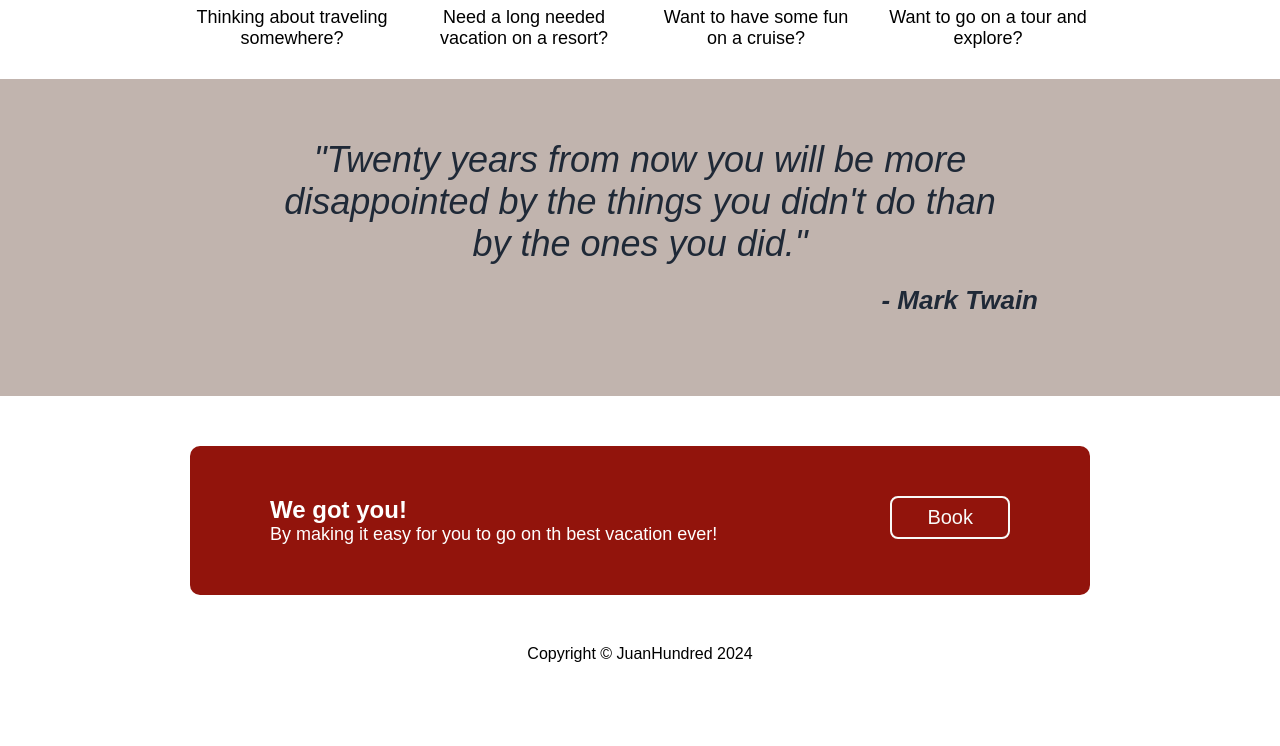
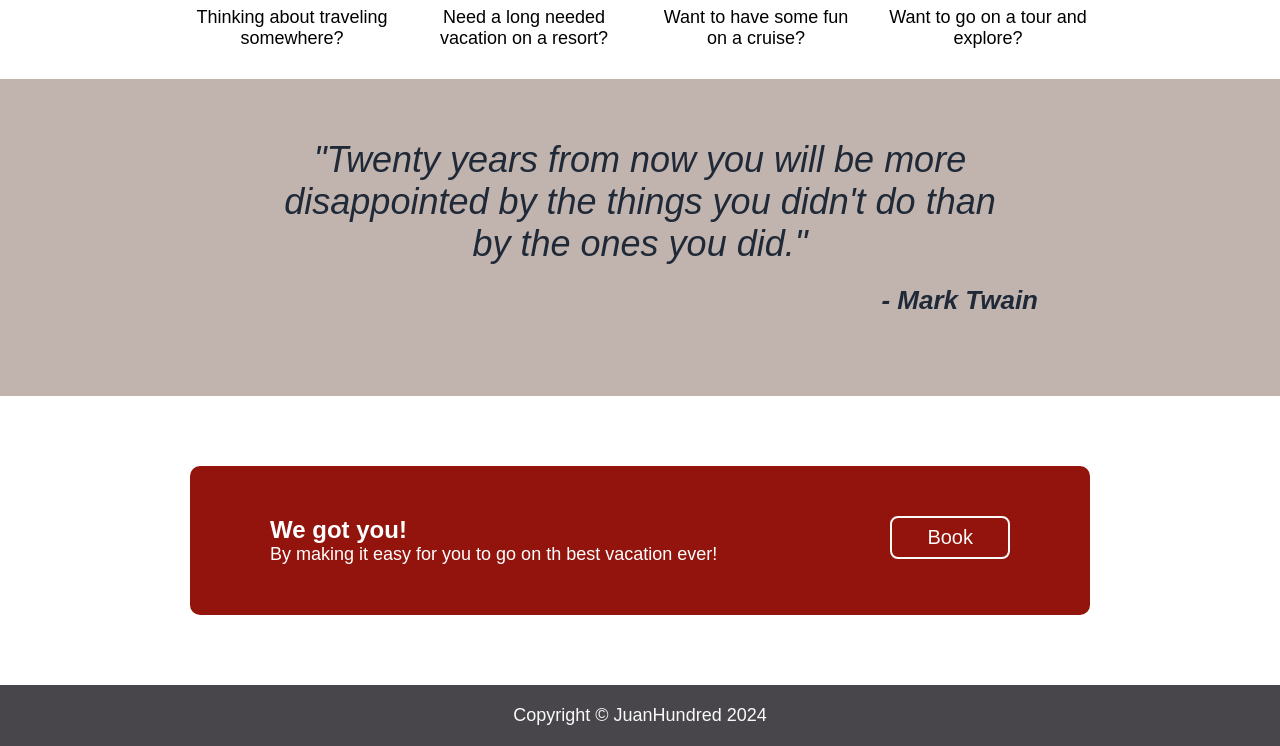
Before and after one commit to JuanHundred/traveling-landing-page, a plain HTML site: page index.html in a window 1280 px wide. Shown: the part 792-1538 px from the top of the page. Before the commit the page ends 1455 px from the top, so only its background shows below. Drawn offline with Linux system fonts and the light colour scheme.

Commit message:
Add CSS to footer layer

```diff
--- a/style.css
+++ b/style.css
@@ -202,7 +202,7 @@ body {
     display: flex;
     flex-direction: column;
     align-items: center;
-    padding: 50px 0;
+    padding: 70px 0;
 }
 
 .book-layer-content{
@@ -234,8 +234,22 @@ body {
 }
 
 
+/* footer below */
+.footer{
+    background-color: rgba(53, 50, 56, 0.90);
+    display: flex;
+    flex-direction: row;
+    justify-content: center;
+    padding: 20px 0;
+    width: 100%;
+}
+
+.footer p{
+    color: #F9FAF8;
+    font-size: 18px;
+}
+
 /* tags below */
-
 a{
     text-decoration: none;
 }
```
